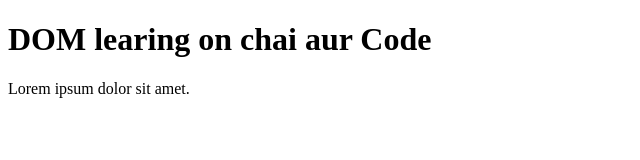
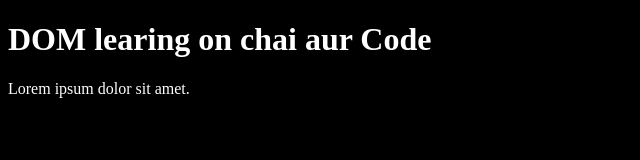
Before and after one commit to Satish-Das/js-node-practice, a plain HTML site: page 06_dom/one.html in a window 1280 px wide. Shown: the whole page, without its empty margins (0-640 px from the left). Drawn offline with Linux system fonts and the light colour scheme.

Commit message:
nothing to learn

```diff
--- a/06_dom/one.html
+++ b/06_dom/one.html
@@ -4,11 +4,21 @@
     <meta charset="UTF-8">
     <meta name="viewport" content="width=device-width, initial-scale=1.0">
     <title>DOM Learning </title>
+    <style>
+        body{
+            background: #000;
+            color: #fff;
+        }
+    </style>
 </head>
 <body>
     <div class="bg-black">
-        <h1 class="heading"> DOM learing on chai aur Code </h1>
+        <h1 id="titile" class="heading"> DOM learing on chai aur Code </h1>
         <p>Lorem ipsum dolor sit amet.</p>
     </div>
+    <script>
+    // <!-- Qurry selector  -->
+    // <!-- document.querySelector('') -->
+</script>
 </body>
 </html>
```
